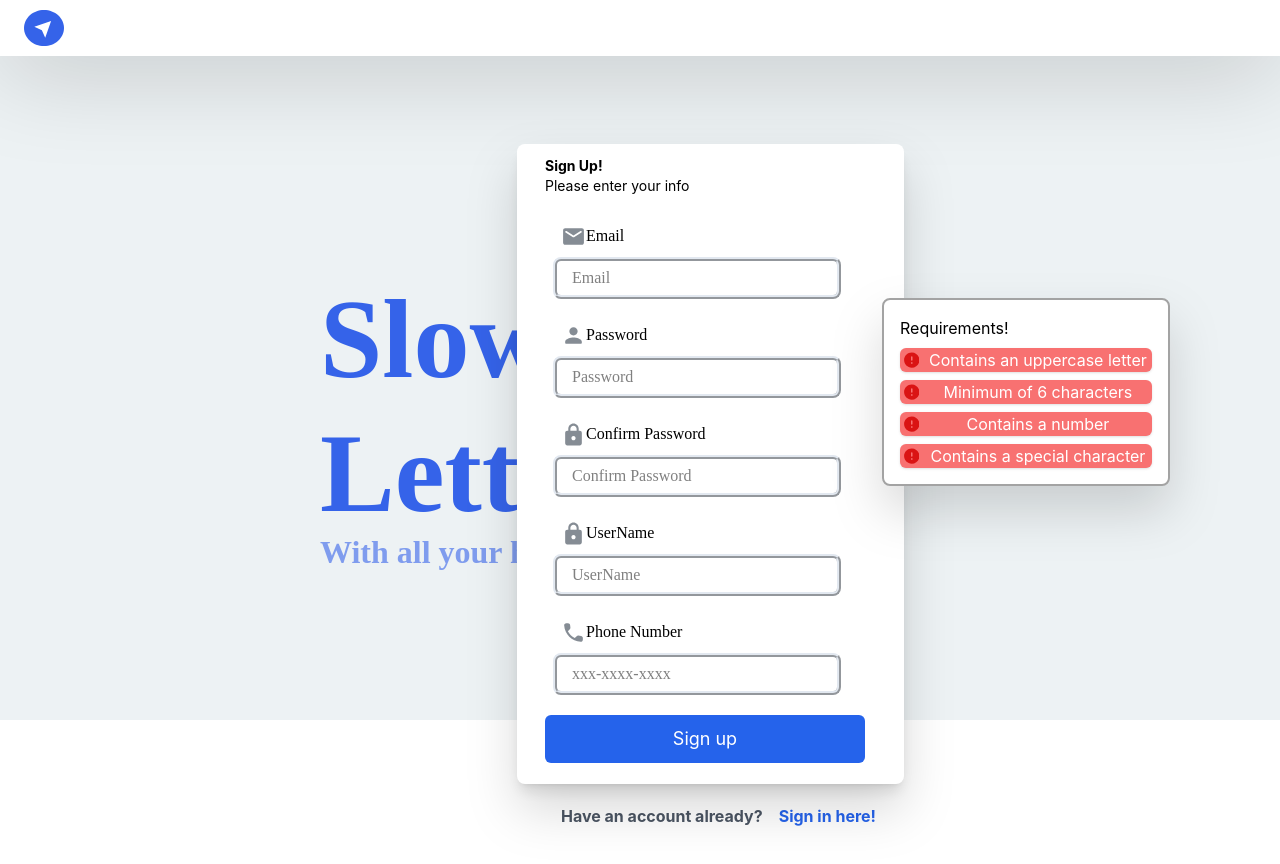
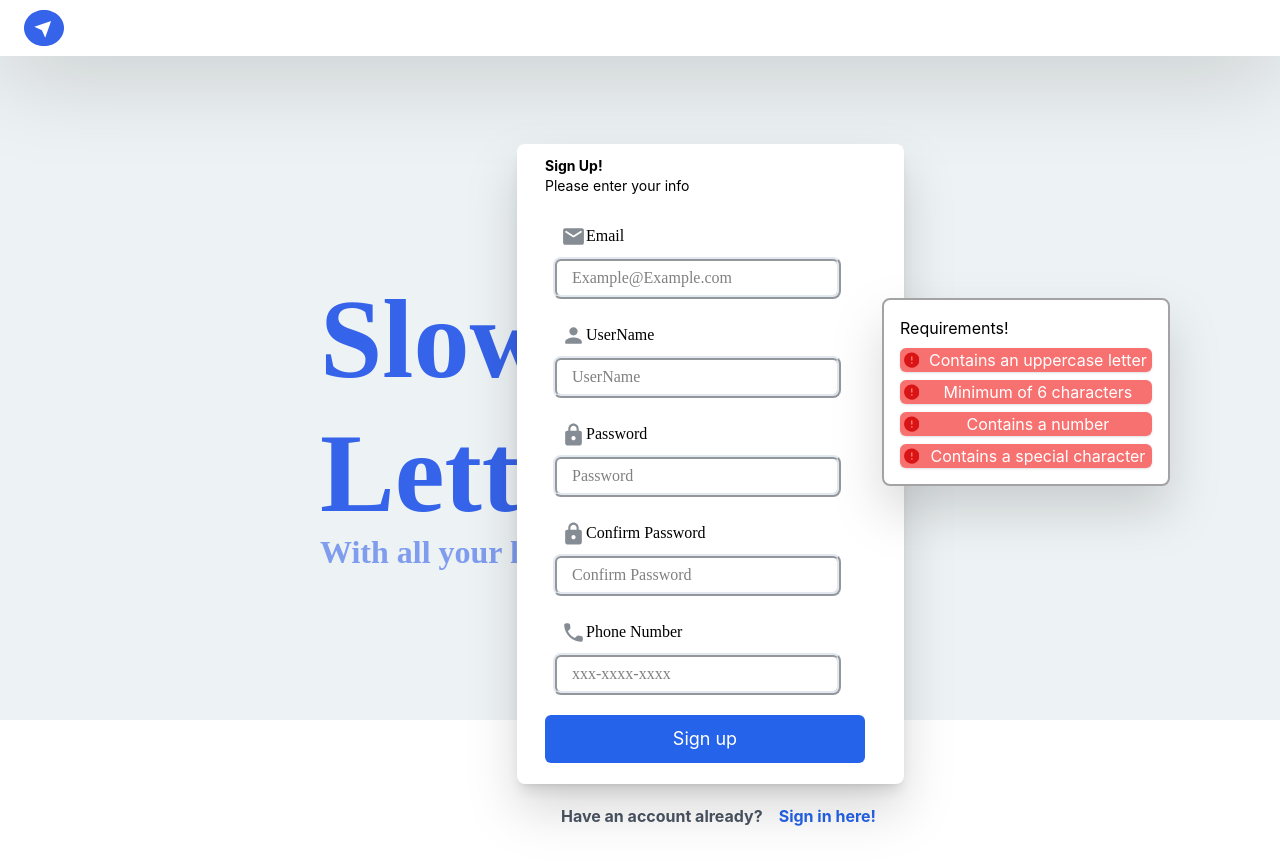
Before and after one commit to SLOW-LETTER/front-repo, a Next.js app in the folder slow-letter/: page /signuppage in a window 1280 px wide. Shown: the top 864 px of the page. Built offline with nearby package versions, Linux system fonts and the light colour scheme.

Commit message:
[fix] password visibility

```diff
--- a/slow-letter/components/inputitem.tsx
+++ b/slow-letter/components/inputitem.tsx
@@ -36,24 +36,48 @@ export default function TypeIn({
             required
           />
         )} */}
+        {Label === "Password" ? (
+          <input
+            id={ID}
+            className="input-value"
+            placeholder={Hint}
+            type="Password"
+          />
+        ) : Label === "Confirm Password" ? (
+          <input
+            id={ID}
+            className="input-value"
+            placeholder={Hint}
+            type="Password"
+          />
+        ) : Label === "Phone Number" ? (
+          <input
+            id={ID}
+            className="input-value"
+            placeholder={Hint}
+            type="number"
+          />
+        ) : (
           <input id={ID} className="input-value" placeholder={Hint} />
+        )}
       </div>
 
       <style jsx>
         {`
           .input-container {
             width: 18rem;
-            top:  ;
+            top: ;
             left: ;
             font-family: Plus Jakarta Sans;
             text-align: left;
             padding: 0.5em;
-            color:black;
+            color: black;
+            font-weight: 500;
           }
           .label-intput {
             width: 18rem;
             height: 42px;
-            color:black;
+            color: black;
           }
           .input-value {
             width: 18rem;
@@ -61,8 +85,8 @@ export default function TypeIn({
             background: white;
             border-color: light-grey;
             border-width: 4px;
-              border-image:initial;
-
+            border-image: initial;
+            padding-left: 15px;
             border-style: ridge;
             border-radius: 8px;
             alignitems: center;
@@ -70,14 +94,12 @@ export default function TypeIn({
           .input-value::placeholder {
             color: grey;
             font-size: 16px;
-              padding: 15px;
           }
-            .input-value::focus{
-
+          .input-value::focus {
           }
-            .Icon{
-              width:${IconWidth}
-              height:${IconHeight}
+          .Icon {
+            width: ${IconWidth};
+            height: ${IconHeight};
           }
         `}
       </style>
--- a/slow-letter/components/layout.tsx
+++ b/slow-letter/components/layout.tsx
@@ -23,7 +23,6 @@ export default function Layout({ children }: Props) {
             position: absolute;
             top: 0px;
             left: 0px;
-<<<<<<< HEAD
           }
 
           .side-bar-cover {
@@ -33,8 +32,6 @@ export default function Layout({ children }: Props) {
             height: 100%;
             background: #ffffff;
             position: absolute;
-=======
->>>>>>> 9a14943f8352532335bc76648f71ade6527b42ae
           }
         `}
       </style>
--- a/slow-letter/components/setting-Items.tsx
+++ b/slow-letter/components/setting-Items.tsx
@@ -2,9 +2,10 @@ interface items {
   ID: string;
   Label: string;
   Hint: string;
+  Types: string;
 }
 
-export default function SettingItems({ Label, ID, Hint }: items) {
+export default function SettingItems({ Label, ID, Hint, Types }: items) {
   return (
     <>
       <div className="input-container">
@@ -22,7 +23,12 @@ export default function SettingItems({ Label, ID, Hint }: items) {
         ) : (
           <div className="input-container flex flex-row justify-between">
             <label className="label-input p-3">{Label}</label>
-            <input id={ID} className="input-value" placeholder={Hint} />
+            <input
+              id={ID}
+              className="input-value"
+              placeholder={Hint}
+              type={Types}
+            />
           </div>
         )}
       </div>
@@ -48,6 +54,7 @@ export default function SettingItems({ Label, ID, Hint }: items) {
             border-color: light-grey;
             border-width: 4px;
             border-image: initial;
+            padding-left: 15px;
             border-style: ridge;
             border-radius: 8px;
             alignitems: center;
@@ -55,23 +62,6 @@ export default function SettingItems({ Label, ID, Hint }: items) {
           .input-value::placeholder {
             color: grey;
             font-size: 16px;
-            padding: 15px;
-          }
-          .input-value {
-            width: 18rem;
-            height: 42px;
-            background: white;
-            border-color: light-grey;
-            border-width: 4px;
-            border-image: initial;
-            border-style: ridge;
-            border-radius: 8px;
-            alignitems: center;
-          }
-          .input-value::placeholder {
-            color: grey;
-            font-size: 16px;
-            padding: 15px;
           }
           .Bio {
             background: white;
--- a/slow-letter/components/sidebar.tsx
+++ b/slow-letter/components/sidebar.tsx
@@ -32,7 +32,7 @@ export default function Sidebar() {
               <ul id="drop-menu">
                 <li>
                   <a
-                    href="#"
+                    href="/mypage"
                     className="flex flex-col items-start w-full p-2 pl-10 text-sm text-black hover:text-blue-600 hover:underline focus:underline focus:text-blue-600"
                   >
                     Account Info
--- a/slow-letter/pages/index.tsx
+++ b/slow-letter/pages/index.tsx
@@ -17,13 +17,8 @@ export default function Home() {
         subtitleLeft="0"
       />
       <div className="button-container">
-<<<<<<< HEAD
-        <Button text="Sign in" btnWidth={"44rem"} />
-        <Button text="Sign up" btnWidth={"44rem"} />
-=======
         <CustomButton buttonSize="" text="Sign in" />
         <CustomButton buttonSize="" text="Sign up" />
->>>>>>> 9a14943f8352532335bc76648f71ade6527b42ae
       </div>
       <style jsx>
         {`
--- a/slow-letter/pages/loginpage.tsx
+++ b/slow-letter/pages/loginpage.tsx
@@ -1,4 +1,5 @@
 import ProjectTitle from "../components/project-title";
+import TypeIn from "../components/inputitem";
 
 export default function Login() {
   return (
@@ -31,6 +32,15 @@ export default function Login() {
               id="Username"
               type="text"
               placeholder="example@example.com"
+            />
+
+            <TypeIn
+              ID="Email"
+              Hint="Email"
+              Label="Email"
+              Iconimg=""
+              IconHeight="30"
+              IconWidth="30"
             />
           </div>
 
--- a/slow-letter/pages/mypage.tsx
+++ b/slow-letter/pages/mypage.tsx
@@ -39,19 +39,34 @@ export default function Mypage() {
             </div>
             <hr className="line" />
             <SettingItems
-              ID="Editemail"
+              ID="Editpsw"
               Hint="*************"
               Label="Password"
+              Types="Password"
             />
             <hr className="line" />
 
-            <SettingItems ID="Editphone" Hint="000-0000-0000" Label="Phone" />
+            <SettingItems
+              ID="Editpsw"
+              Hint="*************"
+              Label="Confirm Password"
+              Types="Password"
+            />
+            <hr className="line" />
+
+            <SettingItems
+              ID="Editphone"
+              Hint="000-0000-0000"
+              Label="Phone"
+              Types="number"
+            />
             <hr className="line" />
 
             <SettingItems
               ID="Editbio"
               Hint="Pleace introduce yourself"
               Label="Your Bio"
+              Types="string"
             />
             <hr className="line" />
           </div>
--- a/slow-letter/pages/signuppage.tsx
+++ b/slow-letter/pages/signuppage.tsx
@@ -21,7 +21,7 @@ export default function Signup() {
           <div className="flex flex-col py-3">
             <TypeIn
               ID="Email"
-              Hint="Email"
+              Hint="Example@Example.com"
               Label="Email"
               Iconimg="/emailIcon.svg"
               IconHeight="30"
@@ -29,9 +29,17 @@ export default function Signup() {
             />
             <TypeIn
               ID="psw"
+              Hint="UserName"
+              Label="UserName"
+              Iconimg="/UsernameIcon.svg"
+              IconHeight="30"
+              IconWidth="30"
+            />
+            <TypeIn
+              ID="Username"
               Hint="Password"
               Label="Password"
-              Iconimg="/UsernameIcon.svg"
+              Iconimg="/PasswordIcon.svg"
               IconHeight="30"
               IconWidth="30"
             />
@@ -43,14 +51,7 @@ export default function Signup() {
               IconHeight="30"
               IconWidth="30"
             />
-            <TypeIn
-              ID="Username"
-              Hint="UserName"
-              Label="UserName"
-              Iconimg="/PasswordIcon.svg"
-              IconHeight="30"
-              IconWidth="30"
-            />
+
             <TypeIn
               ID="Phonenum"
               Hint="xxx-xxxx-xxxx"
```
Lines whose indentation alone changed are shown as unchanged.
